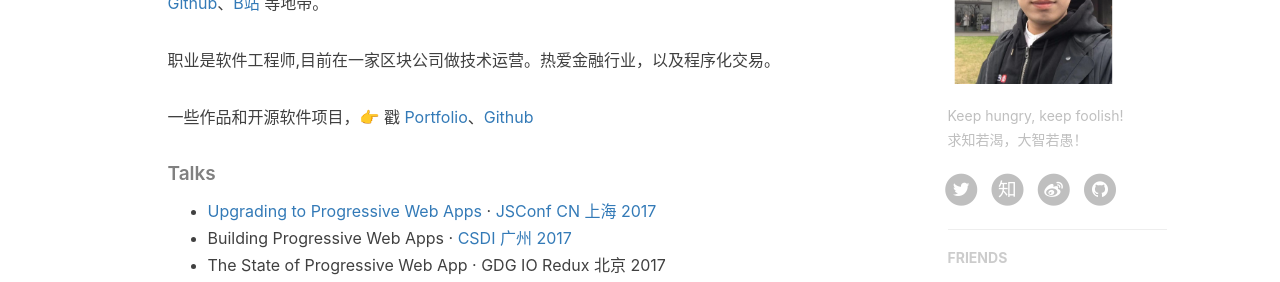
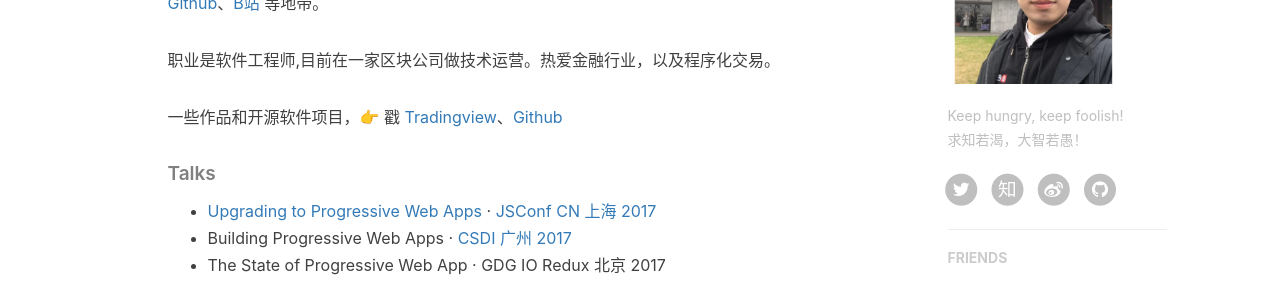
Before and after one commit to YouthTrading/youthtrading.github.io, a Jekyll site: the page built from about.html, in a window 1280 px wide. Shown: the part 640-922 px from the top of the page. Built offline with Jekyll 4.4.1, drawn with Linux system fonts in a browser that asks for light colours; nearby versions of some CDN libraries; comment, search, counter and statistics services are not loaded.

Commit message:
add link

```diff
--- a/_includes/about/zh.md
+++ b/_includes/about/zh.md
@@ -8,7 +8,7 @@ Hey，我是Youth，喜欢金融，目前从事编程以及区块链运营，多
 
 职业是软件工程师,目前在一家区块公司做技术运营。热爱金融行业，以及程序化交易。
 
-一些作品和开源软件项目，👉 戳 [Portfolio](/portfolio)、[Github](http://github.com/huangxinglong)
+一些作品和开源软件项目，👉 戳 [Tradingview](https://cn.tradingview.com/u/huangxinglong/)、[Github](http://github.com/huangxinglong)
 
 
 ##### Talks
```
